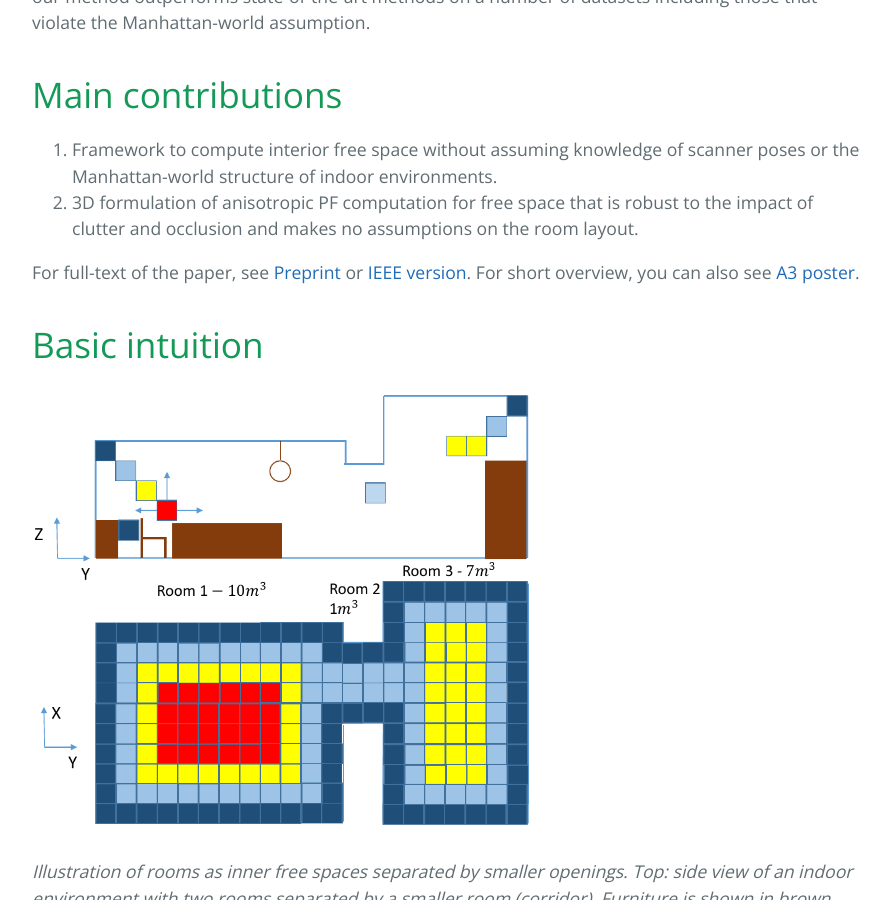
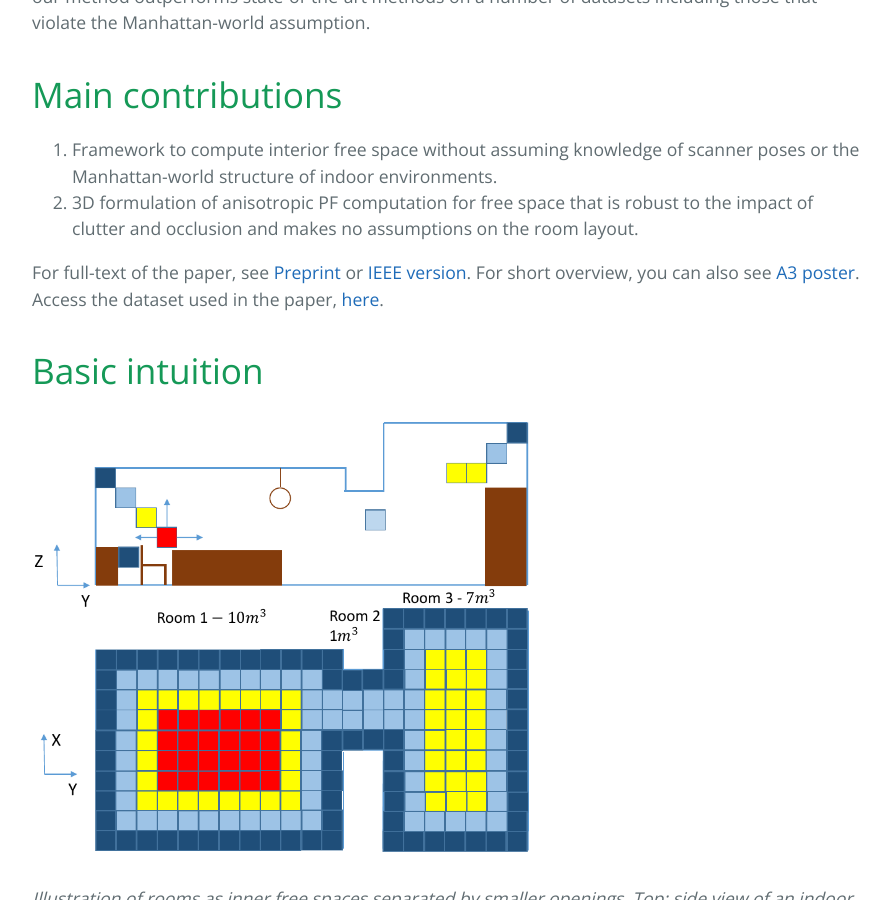
Before and after one commit to DBobkov/room-segmentation, a Jekyll site: the page built from index.md, in a window 1280 px wide and 900 px high, scrolled down 747 px. Shown: the whole window, without its empty margins (192-1082 px from the left). Built offline with Jekyll 4.4.1, drawn with Linux system fonts in a browser that asks for light colours; our own code applies the rules of GitHub Pages for plain Markdown files.

Commit message:
Added preprint of the paper, after external link broke down. Also updated link on the page, also added link to the dataset as the link on TUM webpage got broken.
Dmytro Bobkov

```diff
--- a/index.md
+++ b/index.md
@@ -11,7 +11,7 @@
 1. Framework to compute interior free space without assuming knowledge of scanner poses or the Manhattan-world structure of indoor environments.
 2. 3D formulation of anisotropic PF computation for free space that is robust to the impact of clutter and occlusion and makes no assumptions on the room layout.
 
-For full-text of the paper, see <a href="http://www.lmt.ei.tum.de/forschung/publikationen/dateien/Bobkov2017Roomsegmentationin3D.pdf"> Preprint </a> or <a href="http://ieeexplore.ieee.org/document/8019484/">IEEE version</a>. For short overview, you can also see <a href="assets/poster.pdf">A3 poster</a>.
+For full-text of the paper, see <a href="assets/paper.pdf"> Preprint </a> or <a href="http://ieeexplore.ieee.org/document/8019484/">IEEE version</a>. For short overview, you can also see <a href="assets/poster.pdf">A3 poster</a>. Access the dataset used in the paper, <a href="https://mega.nz/file/7h8nESab#2OqnkMyw-DUILEaoAsNC-QpgQN5DYo4fPtBPjwPgx5Y">here</a>.
 
 # Basic intuition
 
```
Also changed, not shown: 1 other file.
